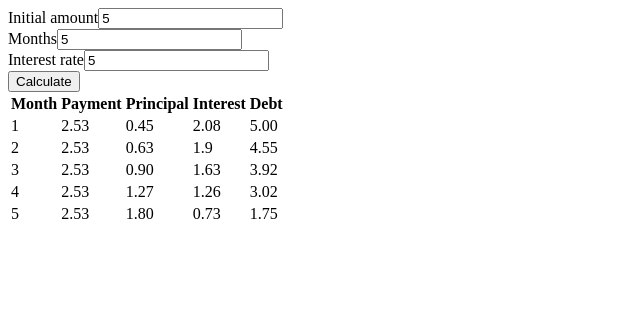
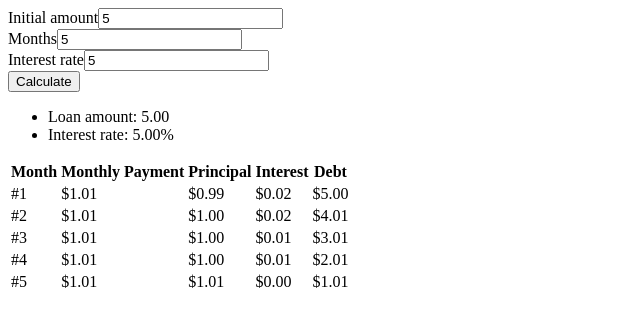
Before and after one commit to AhmadShahbalayev/Loan-Calculator-on-React-Hooks, a React (Create React App) app: page / in a window 1280 px wide. Both pictures are taken after typing "5", "5", "5" into the empty fields and a click on the button "Calculate". Shown: the top 326 px of the page, without its empty margins (0-640 px from the left). Built offline with nearby package versions, Linux system fonts and the light colour scheme.

Commit message:
Project ready. Without CSS by Ahmad & Mahammad

```diff
--- a/src/components/LoanTable.jsx
+++ b/src/components/LoanTable.jsx
@@ -6,46 +6,51 @@ export default props => {
     const { amount, time, rate } = props.values;
 
     // Parsing values:
-    const parsedDebt = parseFloat(amount);
-    const parsedTime = parseFloat(time);
+    const parsedAmount = parseFloat(amount);
+    const parsedTime = parseInt(time);
     const parsedRate = parseFloat(rate);
 
-    const amortize = (parsedDebt, parsedTime, parsedRate) => {
+    const amortize = (parsedAmount, parsedTime, parsedRate) => {
         // Calculating payment per month:
-        const monthlyRate = parsedRate / 12;
-        const payment = parsedDebt * (monthlyRate / (1 - Math.pow(1 + monthlyRate, -parsedTime)));
+        const monthlyRate = parsedRate / 1200;
+        const payment = parsedAmount * (monthlyRate / (1 - Math.pow(1 + monthlyRate, -parsedTime)));;
 
         // Array to map tbody:
         const tableBody = [];
 
         for (let i = 0; i < parsedTime; i++) {
-            let calculatedInterest = 0;
+            let interest = 0;
             let monthlyPrincipal = 0;
 
-            calculatedInterest = +(+parsedDebt * monthlyRate).toFixed(2);
-            monthlyPrincipal = (payment - calculatedInterest).toFixed(2);
+            interest = +(parsedAmount * monthlyRate);
+            monthlyPrincipal = +(payment - interest);
 
             let obj = {
                 month: i + 1,
                 payment: payment.toFixed(2),
-                debt: parsedDebt.toFixed(2),
-                rate: calculatedInterest,
-                principal: monthlyPrincipal
+                debt: parsedAmount.toFixed(2),
+                rate: interest.toFixed(2),
+                principal: monthlyPrincipal.toFixed(2)
             }
 
+            parsedAmount = parsedAmount - monthlyPrincipal;
             tableBody.push(obj);
-            parsedDebt -= monthlyPrincipal;
         }
 
         return tableBody;
     }
 
     return (
+        <React.Fragment>
+            <ul>
+                <li>Loan amount: {parsedAmount.toFixed(2)}</li>
+                <li>Interest rate: {(parsedRate).toFixed(2)}%</li>
+            </ul>
             <table>
                 <thead>
                     <tr>
                         <th>Month</th>
-                    <th>Payment</th>
+                        <th>Monthly Payment</th>
                         <th>Principal</th>
                         <th>Interest</th>
                         <th>Debt</th>
@@ -53,17 +58,18 @@ export default props => {
                 </thead>
                 <tbody>
                     {
-                    amortize(parsedDebt, parsedTime, parsedRate).map(row => {
-                        return <tr>
-                            <td>{row.month}</td>
-                            <td>{row.payment}</td>
-                            <td>{row.principal}</td>
-                            <td>{row.rate}</td>
-                            <td>{row.debt}</td>
+                        amortize(parsedAmount, parsedTime, parsedRate).map(row => {
+                            return <tr key={row.month}>
+                                <td>#{row.month}</td>
+                                <td>${row.payment}</td>
+                                <td>${row.principal}</td>
+                                <td>${row.rate}</td>
+                                <td>${row.debt}</td>
                             </tr>
                         })
                     }
                 </tbody>
             </table>
+        </React.Fragment>
     )
 }
```
Lines whose indentation alone changed are shown as unchanged.
